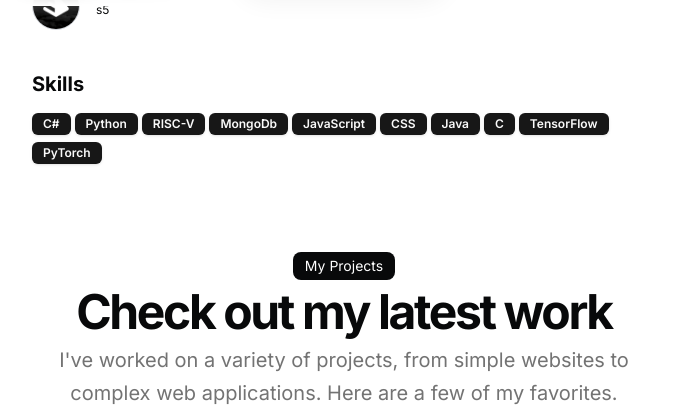
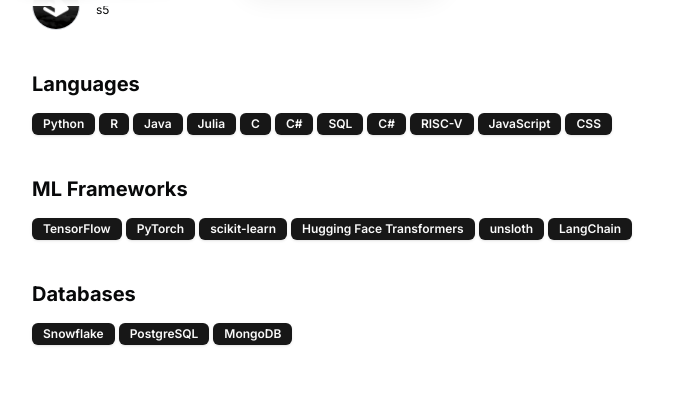
Before and after one commit to Anshcool5/portfolio-site, a Next.js app: page / in a window 1280 px wide. Shown: the part 794-1201 px from the top of the page, without its empty margins (296-983 px from the left). Built offline with nearby package versions, Linux system fonts and the light colour scheme.

Commit message:
updating info

```diff
--- a/src/app/page.tsx
+++ b/src/app/page.tsx
@@ -97,15 +97,43 @@
           ))}
         </div>
       </section>
-      <section id="skills">
+      <section id="languages">
         <div className="flex min-h-0 flex-col gap-y-3">
           <BlurFade delay={BLUR_FADE_DELAY * 9}>
-            <h2 className="text-xl font-bold">Skills</h2>
+            <h2 className="text-xl font-bold">Languages</h2>
           </BlurFade>
           <div className="flex flex-wrap gap-1">
-            {DATA.skills.map((skill, id) => (
-              <BlurFade key={skill} delay={BLUR_FADE_DELAY * 10 + id * 0.05}>
-                <Badge key={skill}>{skill}</Badge>
+            {DATA.languages.map((language, id) => (
+              <BlurFade key={language} delay={BLUR_FADE_DELAY * 10 + id * 0.05}>
+                <Badge key={language}>{language}</Badge>
+              </BlurFade>
+            ))}
+          </div>
+        </div>
+      </section>
+      <section id="ml_frameworks">
+        <div className="flex min-h-0 flex-col gap-y-3">
+          <BlurFade delay={BLUR_FADE_DELAY * 9}>
+            <h2 className="text-xl font-bold">ML Frameworks</h2>
+          </BlurFade>
+          <div className="flex flex-wrap gap-1">
+            {DATA.ml_frameworks.map((framework, id) => (
+              <BlurFade key={framework} delay={BLUR_FADE_DELAY * 10 + id * 0.05}>
+                <Badge key={framework}>{framework}</Badge>
+              </BlurFade>
+            ))}
+          </div>
+        </div>
+      </section>
+      <section id="databases">
+        <div className="flex min-h-0 flex-col gap-y-3">
+          <BlurFade delay={BLUR_FADE_DELAY * 9}>
+            <h2 className="text-xl font-bold">Databases</h2>
+          </BlurFade>
+          <div className="flex flex-wrap gap-1">
+            {DATA.databases.map((database, id) => (
+              <BlurFade key={database} delay={BLUR_FADE_DELAY * 10 + id * 0.05}>
+                <Badge key={database}>{database}</Badge>
               </BlurFade>
             ))}
           </div>
--- a/src/data/resume.tsx
+++ b/src/data/resume.tsx
@@ -12,17 +12,31 @@
   summary:
     "I'm currently pursuing a [Computing Science Honors degree](/#education) at the University of Alberta, graduating in June 2026. I have a strong interest in machine learning, computer vision, and scalable software solutions. My journey includes hands-on experience with diverse projects, continuous learning, research, and an enthusiasm for tackling real-world challenges.",
   avatarUrl: "/LinkedIn_Photo.jpeg",
-  skills: [
+  languages: [
+    "Python",
+    "R",
+    "Java",
+    "Julia",
+    "C",
     "C#",
-    "Python",
+    "SQL",
+    "C#",
     "RISC-V",
-    "MongoDb",
     "JavaScript",
     "CSS",
-    "Java",
-    "C",
+  ],
+  ml_frameworks: [
     "TensorFlow",
-    "PyTorch"
+    "PyTorch",
+    "scikit-learn",
+    "Hugging Face Transformers",
+    "unsloth",
+    "LangChain",
+  ],
+  databases: [
+    "Snowflake",
+    "PostgreSQL",
+    "MongoDB",
   ],
   navbar: [
     { href: "/", icon: HomeIcon, label: "Home" },
```
